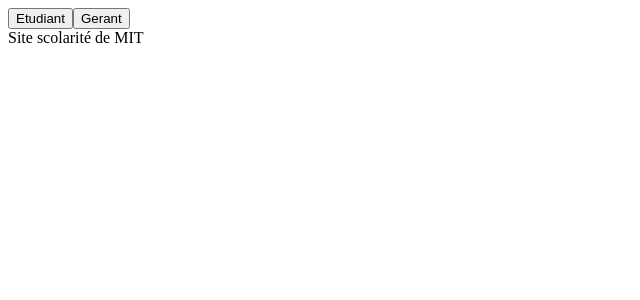
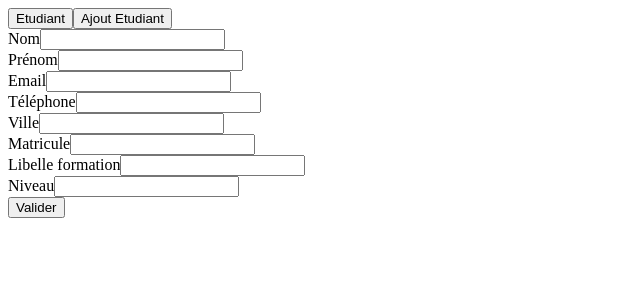
Before and after one commit to ibrahimandao/scolariteMIT, an Angular app: page /addetudiant in a window 1280 px wide. Before the commit this address led to /. Shown: the top 300 px of the page, without its empty margins (0-640 px from the left). Built offline with nearby package versions, Linux system fonts and the light colour scheme.

Commit message:
implémentation du formulaire d'ajout étudiant

```diff
--- a/src/app/app-routing.module.ts
+++ b/src/app/app-routing.module.ts
@@ -1,11 +1,12 @@
 import { NgModule } from '@angular/core';
 import { RouterModule, Routes } from '@angular/router';
+import { EtudiantFormsComponent } from './etudiant-forms/etudiant-forms.component';
 import { EtudiantComponent } from './etudiant/etudiant.component';
 import { GerantComponent } from './gerant/gerant.component';
 
 const routes: Routes = [
   {path:'etudiant', component :EtudiantComponent},
-  {path:'gerant', component :GerantComponent},
+  {path:'addetudiant', component :EtudiantFormsComponent},
   {path:'',redirectTo:'/etudiant',pathMatch:'full'}
 ];
 
--- a/src/app/app.component.html
+++ b/src/app/app.component.html
@@ -2,10 +2,10 @@
    Etudiant
 </button>
 
-<button routerLink="/gerant"  class="btn btn-primary">
-  Gerant
+<button routerLink="/addetudiant"  class="btn btn-primary">
+  Ajout Etudiant
 </button>
-<div> {{title}} </div>
+
 
 
 <router-outlet></router-outlet>
--- /dev/null
+++ b/src/app/etudiant-forms/etudiant-forms.component.html
@@ -0,0 +1,45 @@
+<div class="form">
+    <form [formGroup]="etudiantform" (ngSubmit)="addStudent()">
+         <div class="formGroup">
+            <label>Nom</label>
+            <input type="text"  class="form-group" formControlName="name">
+         </div>
+
+         <div class="formGroup">
+            <label>Prénom</label>
+            <input type="text"  class="form-group" formControlName="firstname">
+         </div>
+
+         <div class="formGroup">
+            <label>Email</label>
+            <input type="email"  class="form-group" formControlName="email">
+         </div>
+
+         <div class="formGroup">
+            <label>Téléphone</label>
+            <input type="text"  class="form-group" formControlName="phone">
+         </div>
+
+         <div class="formGroup">
+            <label>Ville</label>
+            <input type="text"  class="form-group" formControlName="city">
+         </div>
+
+         <div class="formGroup">
+            <label>Matricule</label>
+            <input type="text"  class="form-group" formControlName="matricule">
+         </div>
+
+         <div class="formGroup">
+            <label>Libelle formation</label>
+            <input type="text"  class="form-group" formControlName="libelle">
+         </div>
+
+         <div class="formGroup">
+            <label>Niveau</label>
+            <input type="text"  class="form-group" formControlName="niveau">
+         </div>
+
+         <button type="submit" class = "btn btn-primary">Valider</button>
+    </form>
+</div>
--- /dev/null
+++ b/src/app/etudiant-forms/etudiant-forms.component.ts
@@ -0,0 +1,38 @@
+import { Component, OnInit } from '@angular/core';
+import { FormBuilder,FormGroup } from '@angular/forms';
+import { EtudiantService } from '../etudiant.service';
+import { Etudiant } from '../etudiant/Etudiant';
+
+@Component({
+  selector: 'app-etudiant-forms',
+  templateUrl: './etudiant-forms.component.html',
+  styleUrls: ['./etudiant-forms.component.css']
+})
+export class EtudiantFormsComponent implements OnInit {
+  etudiantform : FormGroup = new FormGroup('');
+  etudiant = new Etudiant();
+  constructor(private fb : FormBuilder,private service : EtudiantService) { }
+
+  ngOnInit(): void {
+
+    this.etudiantform = this.fb.group({
+      name : [],
+      email : [],
+      phone : [],
+      matricule : [],
+      city : [],
+      firstname : [],
+      libelle: [],
+      niveau: [],
+    });
+  }
+
+  addStudent(){
+    //console.log(this.etudiantform.value);
+
+    this.etudiant = Etudiant.loadFromFormGroup(this.etudiantform.value);
+    this.service.add(this.etudiant).subscribe((data: any) => {
+      console.log(data);
+    });
+  }
+}
--- a/src/app/etudiant.service.ts
+++ b/src/app/etudiant.service.ts
@@ -46,6 +46,6 @@ export class EtudiantService {
   }
 
   add(etu : Etudiant){
-    this.http.post(this.endpoint + 'Etudiant/Add/',etu);
+    return this.http.post(this.endpoint + 'Etudiant/Add/',etu);
   }
 }
--- a/src/app/etudiant/Etudiant.ts
+++ b/src/app/etudiant/Etudiant.ts
@@ -1,27 +1,48 @@
+import { FormGroup } from "@angular/forms";
+
 export class Etudiant{
+
 
     name : string;
     email : string;
-    Phone : string;
+    phone : string;
     matricule : string;
     city : string;
     firstname : string;
 
+    formation : Formation;
+
     /**
      *
      */
-    constructor(pNom:string ='',pFirstName:string='',pMail:string='',pTel:string='',pMatricule:string='',pCity:string='') {
+    constructor(pNom:string ='',pFirstName:string='',pMail:string='',pTel:string='',pMatricule:string='',pCity:string='',pLibelleForm : string='',pNiv:number=0) {
         this.name = pNom;
         this.email = pMail;
-        this.Phone = pTel;
+        this.phone = pTel;
         this.matricule = pMatricule;
         this.city = pCity;
         this.firstname = pFirstName;
 
+        this.formation = new Formation(pLibelleForm,pNiv);
     }
 
     loadFromJson(data : any){
         Object.assign(this,data);
     }
 
+    static loadFromFormGroup(data : any){
+        return new Etudiant(data.name,data.firstname,data.email,data.phone,data.matricule,data.city,data.libelle,data.niveau);
+    }
+
 }
+
+export class Formation{
+
+    libelle : string
+    niveau : number
+
+    constructor(pLibelle : string='',pNiv: number =0){
+        this.libelle = pLibelle;
+        this.niveau = pNiv;
+    }
+}
```
Also changed, not shown: src/app/app.module.ts (+6 -2 lines), src/app/etudiant-forms/etudiant-forms.component.css (added), 1 other file (tests, documents, lock files or other folders).
